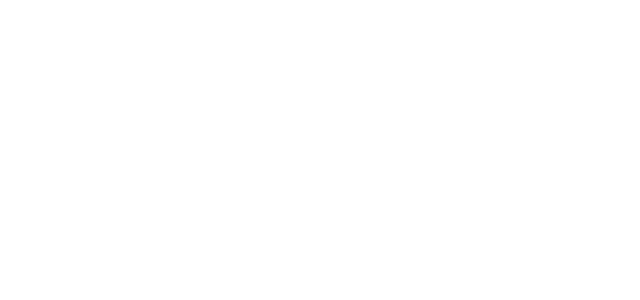
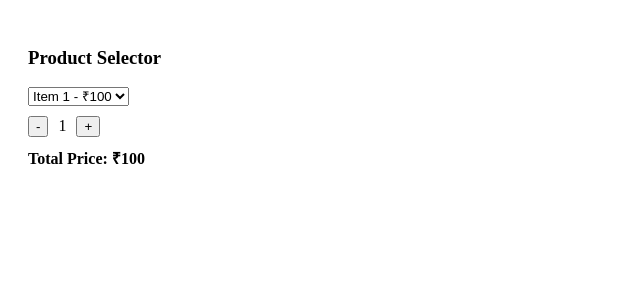
Before and after one commit to niharparecha20/react_nv, a React (Vite) app: page / in a window 1280 px wide. Shown: the top 300 px of the page, without its empty margins (0-640 px from the left). Built offline with nearby package versions, Linux system fonts and the light colour scheme.

Commit message:
add product sele

```diff
--- a/src/App.jsx
+++ b/src/App.jsx
@@ -7,12 +7,12 @@
 //import RegistraionForm from './CE1012026/state_exercise'
 //import Contactbook from './CE060120206/contactbook';
 //import Multipart from './130126/multipart';
-import practice from './CE80126/practice';
+import ProductSelector from './CE80126/practice';
 function App() {
 
   return (
     <>
-      {/* {"hello world"
+      {/* {"helilo world"
       <FirstClass/>
       <CardComponent/>
       <StateExample/>
@@ -22,7 +22,7 @@
       <RegistraionForm/>
       <Contactbook/>
        <Multipart/>*/}
-       <practice/>
+       <ProductSelector/>
 
 
         </>
--- a/src/CE80126/practice.jsx
+++ b/src/CE80126/practice.jsx
@@ -1,6 +1,6 @@
 import React, { Component } from "react";
 
-class practice extends Component {
+class ProductSelector extends Component {
   constructor(props) {
     super(props);
 
@@ -80,4 +80,4 @@
   }
 }
 
-export default practice;
+export default ProductSelector;
```
